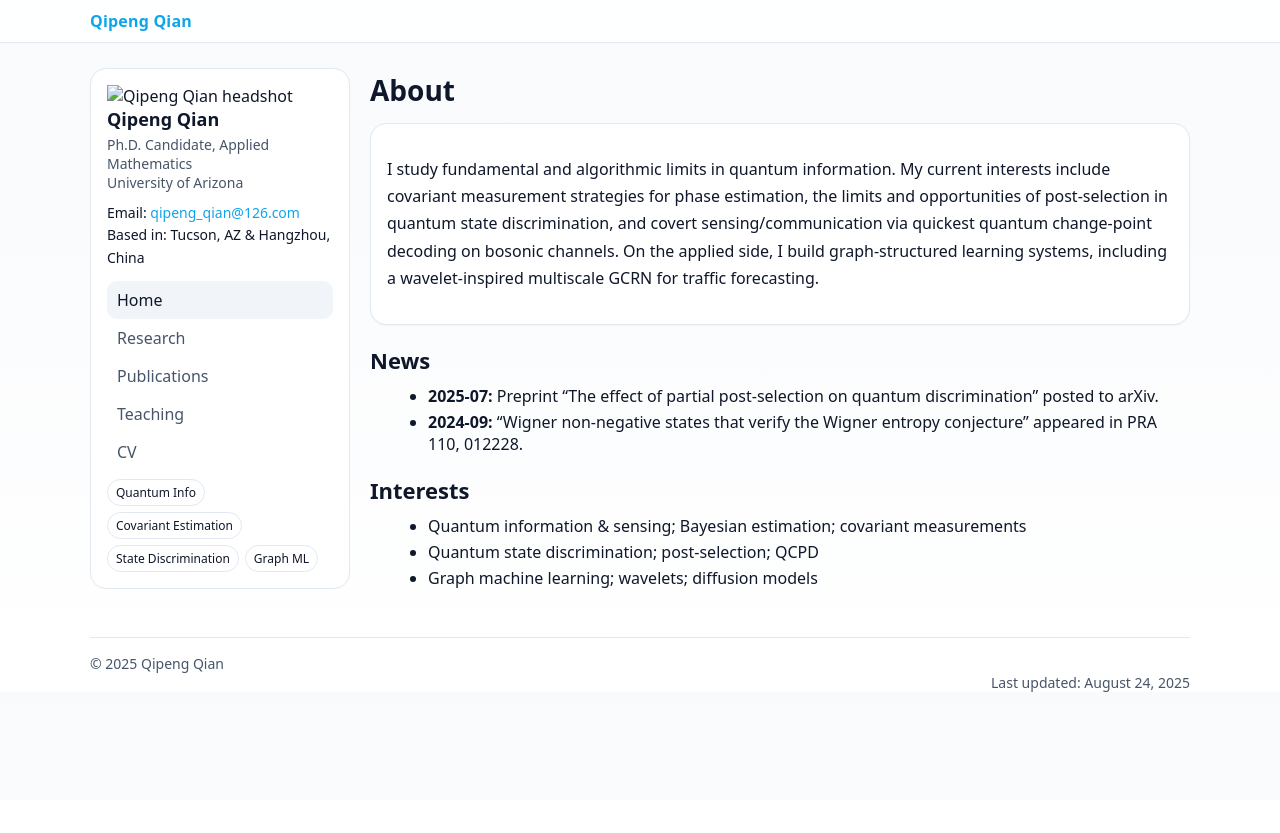
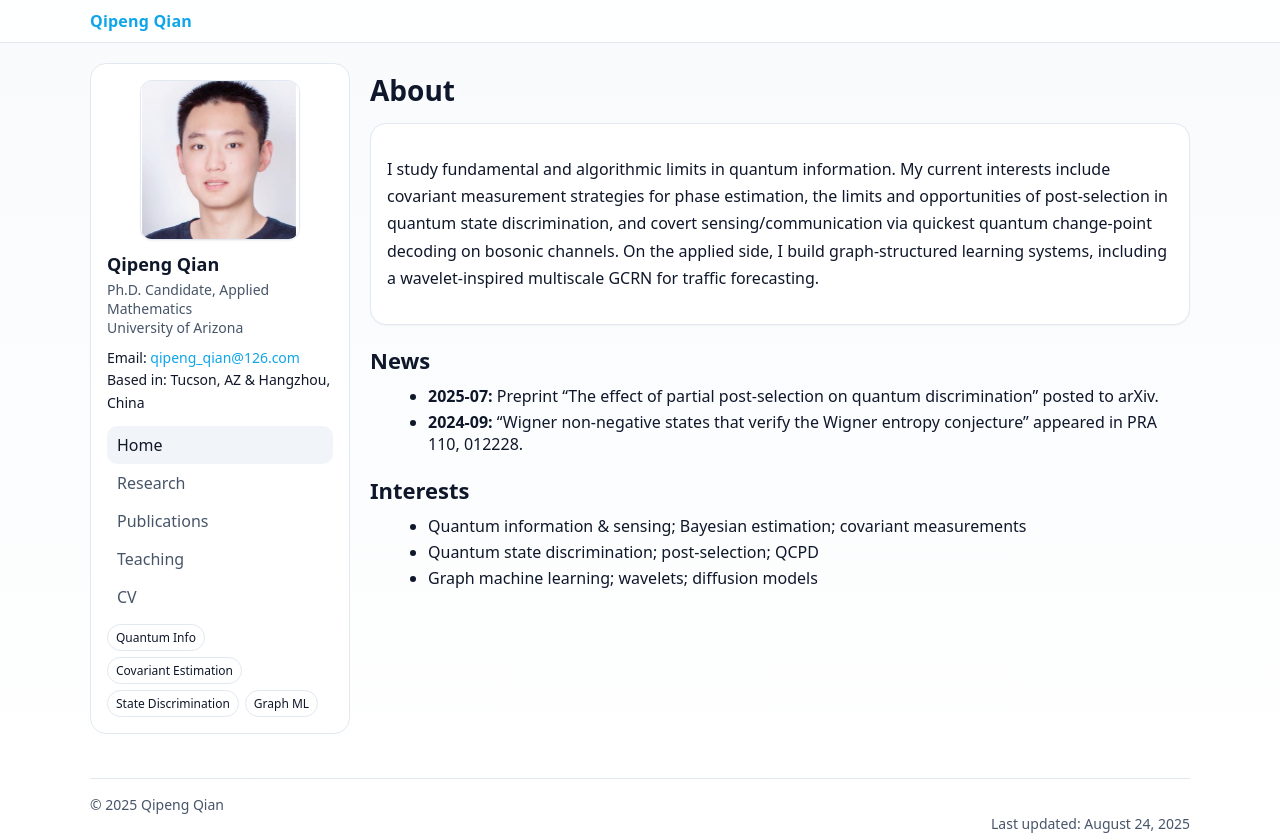
Before and after one commit to qqian99/personal-website, a plain HTML site: page index.html in a window 1280 px wide. Before the commit the page ends 800 px from the top, so only its background shows below. Drawn offline with Linux system fonts and the light colour scheme.

Commit message:
Add files via upload

```diff
--- a/assets/script.js
+++ b/assets/script.js
@@ -1,6 +1,6 @@
 function toggleNav(){
   const sb = document.querySelector('.sidebar');
   if(!sb) return;
-  if (sb.style.display === 'none'){ sb.style.display = 'block'; }
+  if (getComputedStyle(sb).display === 'none'){ sb.style.display = 'block'; }
   else { sb.style.display = 'none'; }
 }
--- a/assets/style.css
+++ b/assets/style.css
@@ -27,7 +27,7 @@ h1{font-size:28px;margin:8px 0 14px}
 h2{font-size:22px;margin:20px 0 10px}
 p{line-height:1.7}
 .card{background:var(--card);border:1px solid var(--line);border-radius:16px;padding:16px;box-shadow:0 1px 2px rgba(0,0,0,.04);margin:10px 0}
-.list{margin: 8px 0 0 18px}
+.list{margin:8px 0 0 18px}
 .list li{margin:4px 0}
 .badges{display:flex;flex-wrap:wrap;gap:6px;margin-top:8px}
 .badge{border:1px solid var(--line);border-radius:999px;padding:4px 8px;font-size:12px}
@@ -46,3 +46,15 @@ p{line-height:1.7}
   a[href]::after{content:""}
   body{background:#fff}
 }
+
+/* === avatar in sidebar === */
+.sidebar .avatar{
+  width: 160px;
+  height: 160px;
+  border-radius: 12px;
+  object-fit: cover;
+  border: 1px solid var(--line);
+  box-shadow: 0 1px 2px rgba(0,0,0,.06);
+  display: block;
+  margin: 0 auto 12px auto;
+}
```
Also changed, not shown: assets/profile.png (added).
